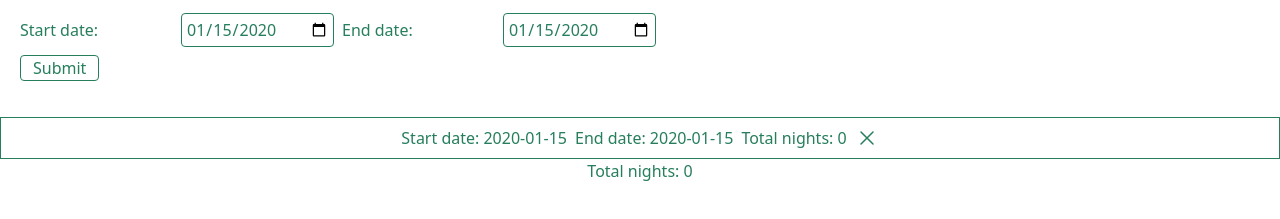
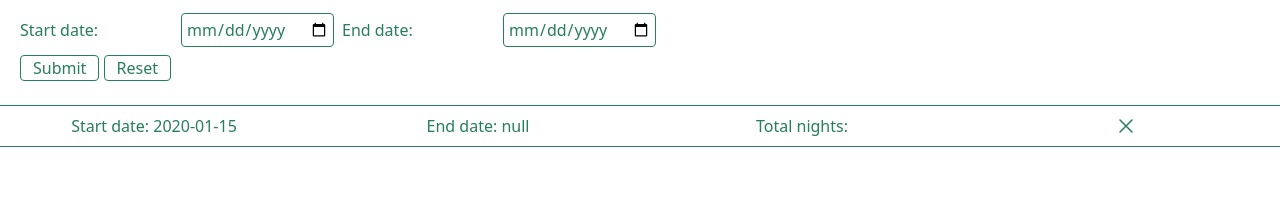
Before and after one commit to magepl/how-many-nights-prod, a website built with Vite: page index.html in a window 1280 px wide. Both pictures are taken after typing "2020-01-15", "2020-01-15" into the empty fields and a click on the input 59 px from the left and 211 px from the top of the page. Shown: the part 143-362 px from the top of the page. Built offline with nearby package versions, Linux system fonts and the light colour scheme.

Commit message:
add styling, add reset btn - not working yet

```diff
--- a/index.html
+++ b/index.html
@@ -8,39 +8,29 @@
     <link href="/src/style.css" rel="stylesheet">
   </head>
   <body class="text-magegreen h-screen">
-    <main class="py-3 mx-5">
+    <main class="py-3">
+      <header class="mx-5">
 
-      <h1 class="text-5xl pb-2">How many nights?</h1>
-      <p>Built because I found it difficult calculating<br> how many nights my son spent with me, <br>I hope you can find this useful</p>
+        <h1 class="text-5xl pb-2">How many nights?</h1>
+        <p>Built because I found it difficult calculating<br> how many nights my son spent with me, <br>I hope you can find this useful</p>
+      </header>
       <div class="py-4 flex">
-        <form id="dateForm">
-          <div class="">
+        <form id="dateForm" class="mx-5">
+          <div>
             <div class="items-center grid grid-cols-4 gap-2">
               <label class="" for="start-date">Start date: </label>
-              <input class="border-1 rounded p-1" type="date" name="" id="start-date-el" required/>
+              <input class="border-1 rounded p-1" type="date" name="startDate" id="start-date-el" />
               <label class="" for="end-date">End date: </label>
-              <input class="border-1 rounded p-1" type="date" name="" id="end-date-el" required/>
+              <input class="border-1 rounded p-1" type="date" name="endDate" id="end-date-el" />
             </div>
           </div>
           <input class="my-2 border-1 rounded px-3  hover:text-white hover:bg-magegreen" type="submit"></input>
+          <button class="my-2 border-1 rounded px-3  hover:text-white hover:bg-magegreen" id="reset-btn">Reset</button>
         </div>
       </form>
+      <h3 class="px-2 text-right" id="total-el"></h3>
+      <div id="time-feed" class=""></div>
     </main>
-
-    <!-- FOR TESTING CSS -->
-    <!-- <div class="pb-10 w-full">
-    <div class="grid grid-cols-4 gap-4 items-center border-2 py-2">
-          <p class="text-center">Start date: </p>
-          <p class="text-center">End date: </p>
-          <p class="text-center">Total nights: 2</p>
-           <div class="flex justify-center items-center">
-            <svg xmlns="http://www.w3.org/2000/svg" fill="none" viewBox="0 0 24 24" stroke-width="1.5" stroke="currentColor" class="size-6">
-              <path stroke-linecap="round" stroke-linejoin="round" d="M6 18 18 6M6 6l12 12" />
-            </svg>
-          </div> -->
-      </div>
-        <h3 class="px-2 text-right" id="total-el"></h3>
-        <div id="time-feed"></div>
     <script type="module" src="/src/main.ts"></script>
   </body>
 </html>
--- a/src/data.ts
+++ b/src/data.ts
@@ -1,3 +1,3 @@
-const times = [{}];
+const timesArr = [];
 
-export default times;
+export default timesArr;
--- a/src/main.ts
+++ b/src/main.ts
@@ -1,56 +1,81 @@
-import times from "./data";
+import timesArr from "./data";
 
-console.log(times);
-function daysBetweenDates(date1: string, date2: string): number {
-  const startDate = new Date(date1);
-  const endDate = new Date(date2);
-  // Calculate the difference in milliseconds
-  const differenceInTime = endDate.getTime() - startDate.getTime();
-  console.log(differenceInTime);
-  // Convert milliseconds to days
-  const differenceInDays = differenceInTime / (1000 * 3600 * 24);
-  console.log(differenceInDays);
-  return Math.abs(Math.round(differenceInDays)); // Return absolute value of days
-  console.log(differenceInDays);
+const form = document.getElementById("dateForm");
+const timeFeed = document.getElementById("time-feed");
+const startDate = (document.getElementById("start-date-el") as HTMLInputElement)
+  .value;
+const endDate = (document.getElementById("end-date-el") as HTMLInputElement)
+  .value;
+
+function calculateNights(startDate: string, endDate: string) {
+  const start = new Date(startDate);
+  const end = new Date(endDate);
+  const timeDifference = end.getTime() - start.getTime();
+  const daysDifference = timeDifference / (1000 * 3600 * 24);
+  return Math.abs(Math.round(daysDifference));
 }
 
-document.getElementById("dateForm")?.addEventListener("submit", function (e) {
+// For testing
+// console.log(calculateNights("01/01/0001", "01/03/0001"));
+
+form?.addEventListener("submit", function (e) {
   e.preventDefault();
-  console.log("click");
-  const startDate = (
-    document.getElementById("start-date-el") as HTMLInputElement
-  ).value;
-  const endDate = (document.getElementById("end-date-el") as HTMLInputElement)
-    .value;
-
-  const daysDifference = daysBetweenDates(endDate, startDate);
-  document.getElementById("time-feed")!.innerHTML = `<div class="pb-10">
-    <div class="flex space-x-2 justify-center border-1 py-2">
-    <p>Start date: ${startDate}</p>
-    <p>End date: ${endDate}</p>
-    <p>Total nights: ${daysDifference}</p>
-    <svg xmlns="http://www.w3.org/2000/svg" fill="none" viewBox="0 0 24 24" stroke-width="1.5" stroke="currentColor" class="size-6">
-  <path stroke-linecap="round" stroke-linejoin="round" d="M6 18 18 6M6 6l12 12" />
-</svg>
-    </div>
-    <div class="flex justify-center"><p>Total nights: ${daysDifference}</p></div>
-    </div>`;
+  const formData = new FormData(form);
+  const newTime = {
+    startTime: formData.get("startDate"),
+    endTime: formData.get("endTime"),
+    totalNights: calculateNights(
+      formData.get("startDate"),
+      formData.get("endDate")
+    ),
+  };
+  console.log(newTime.startTime);
+  timesArr.push(newTime);
+  form.reset();
+  renderTimes();
+  console.log(timesArr);
 });
 
-document.getElementById("dateForm")?.addEventListener("submit", getTimes);
+// document.getElementById("dateForm")?.addEventListener("submit", getTimes);
 
-function getTimes() {
-  let timesData = "";
-  times.forEach(function () {
-    timesData += `<div class="pb-10">
-    <div class="flex space-x-2 justify-center border-1 py-2">
-    </div>
-    <div class="flex justify-center"><p>Total nights: 0</p></div>
-    </div>`;
-  });
-  return timesData;
+// Render times
+function renderTimes() {
+  let timesData: Object[] = [];
+  if (timesArr.length === 0) {
+    timesData = "<p>No times to display</p>";
+  } else {
+    for (let i = 0; i < timesArr.length; i++) {
+      timesData += `<div class="w-full ">
+      <div class="grid grid-cols-4 gap-4 items-center border-collapse border-y border-magegreen py-2">
+      <p class="text-center">Start date: ${timesArr[i].startTime}</p>
+      <p class="text-center">End date: ${timesArr[i].endTime}</p>
+      <p class="text-center">Total nights: </p>
+      <div class="flex justify-center items-center">
+      <button id="delete-btn" class="cursor-pointer">
+      <svg xmlns="http://www.w3.org/2000/svg" fill="none" viewBox="0 0 24 24" stroke-width="1.5" stroke="currentColor" class="size-6">
+      <path stroke-linecap="round" stroke-linejoin="round" d="M6 18 18 6M6 6l12 12" />
+      </svg>
+      </button>
+      </div>
+      </div>
+      `;
+    }
+  }
+  timeFeed.innerHTML = timesData;
 }
 
-// function render() {
-//   document.getElementById("time-feed").innerHTML = getTimes();
-// }
+// Reset button
+document.getElementById("reset-btn")?.addEventListener("click", resetTimes);
+function resetTimes() {
+  let timesArr: Object[] = [];
+  if (timesArr) {
+    renderTimes();
+  }
+  console.log("reset all times clicked");
+}
+
+// Delete button
+document.getElementById("delete-btn")?.addEventListener("click", deleteTime);
+function deleteTime() {
+  console.log("delete time clicked");
+}
```
